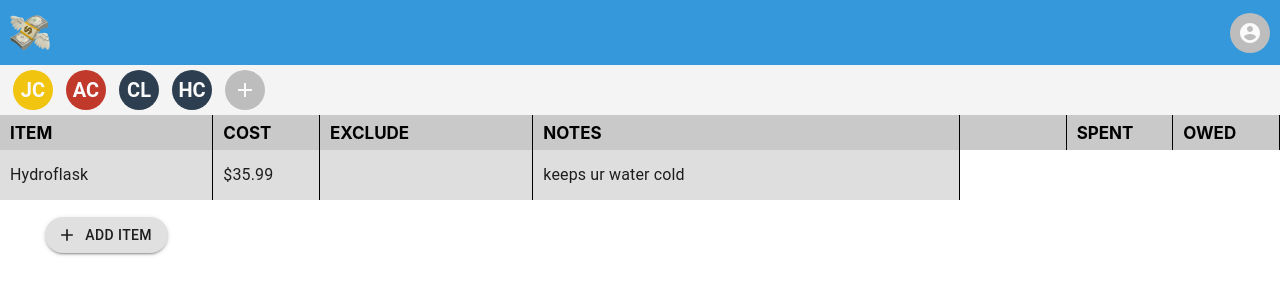
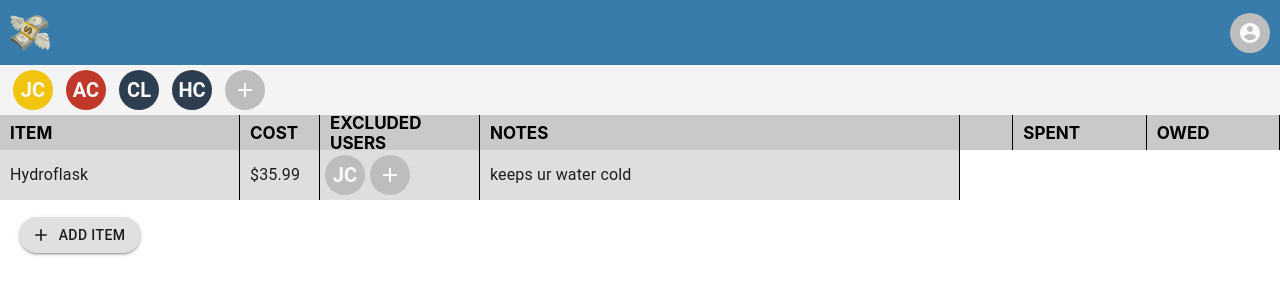
Before and after one commit to jonathanchen7/splitthecost, a React (Create React App) app: page / in a window 1280 px wide. Shown: the top 300 px of the page. Built offline with nearby package versions, Linux system fonts and the light colour scheme.

Commit message:
added user bubbles, ready for css refactor

```diff
--- a/src/components/SplitTheCost.tsx
+++ b/src/components/SplitTheCost.tsx
@@ -2,6 +2,7 @@ import React, { useEffect } from "react";
 import { useState } from "react";
 import "../App.css";
 import { Entry, User } from "../models/models";
+import { Sidebar } from "./breakdown/Sidebar";
 import { EntryGrid } from "./entries/EntryGrid";
 import { Header } from "./header/Header";
 import { UsersBar } from "./users/UsersBar";
@@ -32,7 +33,7 @@ const entry1: Entry = {
   item: "Hydroflask",
   cost: "$35.99",
   note: "keeps ur water cold",
-  exclude: null,
+  exclude: [user1],
 };
 
 export const SplitTheCost: React.FC = () => {
@@ -48,7 +49,10 @@ export const SplitTheCost: React.FC = () => {
     <div>
       <Header users={users} setUsers={setUsers} />
       <UsersBar users={users} setUsers={setUsers} />
-      <EntryGrid entries={entries} setEntries={setEntries} />
+      <div style={{ display: "flex" }}>
+        <EntryGrid entries={entries} setEntries={setEntries} />
+        <Sidebar />
+      </div>
     </div>
   );
 };
--- /dev/null
+++ b/src/components/breakdown/Sidebar.tsx
@@ -0,0 +1,10 @@
+import * as React from "react";
+import { SidebarHeader } from "./SidebarHeader";
+
+export const Sidebar: React.FC = () => {
+  return (
+    <div className='sidebarDiv'>
+      <SidebarHeader />
+    </div>
+  );
+};
--- /dev/null
+++ b/src/components/breakdown/SidebarHeader.tsx
@@ -0,0 +1,18 @@
+import { Grid } from "@material-ui/core";
+import * as React from "react";
+
+interface Props {}
+
+export const SidebarHeader: React.FC<Props> = (props) => {
+  return (
+    <Grid container spacing={0}>
+      <Grid className='entryHeaderItemContainer' item xs={2}></Grid>
+      <Grid className='entryHeaderItemContainer' item xs={5}>
+        <span className='entryHeaderText'>SPENT</span>
+      </Grid>
+      <Grid className='entryHeaderItemContainer' item xs={5}>
+        <span className='entryHeaderText'>OWED</span>
+      </Grid>
+    </Grid>
+  );
+};
--- a/src/components/entries/EntriesHeader.tsx
+++ b/src/components/entries/EntriesHeader.tsx
@@ -6,25 +6,25 @@ interface Props {}
 export const EntriesHeader: React.FC<Props> = (props) => {
   return (
     <Grid container spacing={0}>
-      <Grid className='entryHeaderItemContainer' item xs={2}>
+      <Grid className='entryHeaderItemContainer' item xs={3}>
         <span className='entryHeaderText'>ITEM</span>
       </Grid>
       <Grid className='entryHeaderItemContainer' item xs={1}>
         <span className='entryHeaderText'>COST</span>
       </Grid>
       <Grid className='entryHeaderItemContainer' item xs={2}>
-        <span className='entryHeaderText'>EXCLUDE</span>
+        <span className='entryHeaderText'>EXCLUDED USERS</span>
       </Grid>
-      <Grid className='entryHeaderItemContainer' item xs={4}>
+      <Grid className='entryHeaderItemContainer' item xs={6}>
         <span className='entryHeaderText'>NOTES</span>
       </Grid>
-      <Grid className='entryHeaderItemContainer' item xs={1}></Grid>
+      {/* <Grid className='entryHeaderItemContainer' item xs={1}></Grid>
       <Grid className='entryHeaderItemContainer' item xs={1}>
         <span className='entryHeaderText'>SPENT</span>
       </Grid>
       <Grid className='entryHeaderItemContainer' item xs={1}>
         <span className='entryHeaderText'>OWED</span>
-      </Grid>
+      </Grid> */}
     </Grid>
   );
 };
--- a/src/components/entries/EntryGrid.tsx
+++ b/src/components/entries/EntryGrid.tsx
@@ -34,11 +34,12 @@ export const EntryGrid: React.FC<Props> = ({ entries, setEntries }) => {
   }
 
   return (
-    <div>
+    <div className='entryGridDiv'>
       <EntriesHeader />
       {entries.map((entry) => (
         <EntryRow entry={entry} key={entry.id} />
       ))}
+
       <Grid container spacing={0}>
         <Grid className='addItemContainer' item xs={2}>
           <Button
--- a/src/components/entries/EntryRow.tsx
+++ b/src/components/entries/EntryRow.tsx
@@ -2,7 +2,8 @@ import * as React from "react";
 import Grid from "@material-ui/core/Grid";
 import { useState } from "react";
 import { useEffect } from "react";
-import { Input } from "@material-ui/core";
+import { Avatar, Input } from "@material-ui/core";
+import AddIcon from "@material-ui/icons/Add";
 import { Entry } from "../../models/models";
 
 interface Props {
@@ -44,7 +45,7 @@ export const EntryRow: React.FC<Props> = ({ entry }) => {
             : "entryItemContainer evenId"
         }
         item
-        xs={2}
+        xs={3}
       >
         <Input
           className='entryItem'
@@ -79,7 +80,17 @@ export const EntryRow: React.FC<Props> = ({ entry }) => {
         }
         item
         xs={2}
-      ></Grid>
+      >
+        {entry.exclude?.map((user) => (
+          <Avatar className='excludeAvatar'>
+            {user.firstName.charAt(0).toLocaleUpperCase()}
+            {user.lastName.charAt(0).toLocaleUpperCase()}
+          </Avatar>
+        ))}
+        <Avatar className='excludeAvatar'>
+          <AddIcon />
+        </Avatar>
+      </Grid>
       <Grid
         className={
           entry.id % 2
@@ -87,7 +98,7 @@ export const EntryRow: React.FC<Props> = ({ entry }) => {
             : "entryItemContainer evenId"
         }
         item
-        xs={4}
+        xs={6}
       >
         <Input
           className='entryItem'
--- a/src/components/users/AddUserAvatar.tsx
+++ b/src/components/users/AddUserAvatar.tsx
@@ -1,7 +1,6 @@
 import * as React from "react";
 import { Avatar, Tooltip } from "@material-ui/core";
 import AddIcon from "@material-ui/icons/Add";
-import { useState } from "react";
 import { User } from "../../models/models";
 
 interface Props {
--- a/src/main.css
+++ b/src/main.css
@@ -13,7 +13,7 @@
   display: -webkit-inline-box;
   display: -ms-inline-flexbox;
   display: inline-flex;
-  background-color: #3498db;
+  background-color: #377cab;
 }
 
 .headerLogoItem {
@@ -24,7 +24,7 @@
   display: -webkit-inline-box;
   display: -ms-inline-flexbox;
   display: inline-flex;
-  background-color: #3498db;
+  background-color: #377cab;
 }
 
 .headerLogo {
@@ -61,9 +61,15 @@
           justify-content: flex-end;
 }
 
+.entryGridDiv {
+  width: 75%;
+}
+
+.sidebarDiv {
+  width: 25%;
+}
+
 .userCircle {
-  height: 40px;
-  width: 40px;
   background-color: #c9c9c9;
   border-radius: 50%;
   display: -webkit-inline-box;
@@ -140,6 +146,18 @@
   transition: all 0.5s;
 }
 
+.excludeAvatar {
+  margin-left: 5px;
+  -webkit-transition: all 0.5s;
+  transition: all 0.5s;
+  font-weight: bold;
+}
+
+.excludeAvatar:hover {
+  background: rgba(0, 0, 0, 0.35);
+  cursor: pointer;
+}
+
 .entryItem:hover {
   background: rgba(41, 128, 185, 0.5);
 }
--- a/src/main.scss
+++ b/src/main.scss
@@ -9,14 +9,14 @@ $headerHeight: 65px;
   height: $headerHeight;
   align-items: center;
   display: inline-flex;
-  background-color: #3498db;
+  background-color: #377cab;
 }
 
 .headerLogoItem {
   height: $headerHeight;
   align-items: center;
   display: inline-flex;
-  background-color: #3498db;
+  background-color: #377cab;
 }
 
 .headerLogo {
@@ -45,9 +45,15 @@ $headerUsersHeight: 50px;
   justify-content: flex-end;
 }
 
+.entryGridDiv {
+  width: 75%;
+}
+
+.sidebarDiv {
+  width: 25%;
+}
+
 .userCircle {
-  height: 40px;
-  width: 40px;
   background-color: #c9c9c9;
   border-radius: 50%;
   display: inline-flex;
@@ -110,6 +116,17 @@ $entryHeight: 50px;
   transition: all 0.5s;
 }
 
+.excludeAvatar {
+  margin-left: 5px;
+  transition: all 0.5s;
+  font-weight: bold;
+
+  &:hover {
+    background: rgba(0, 0, 0, 0.35);
+    cursor: pointer;
+  }
+}
+
 .entryItem:hover {
   background: rgba(41, 128, 185, 0.5);
 }
```
Also changed, not shown: 1 other file (tests, documents, lock files or other folders).
